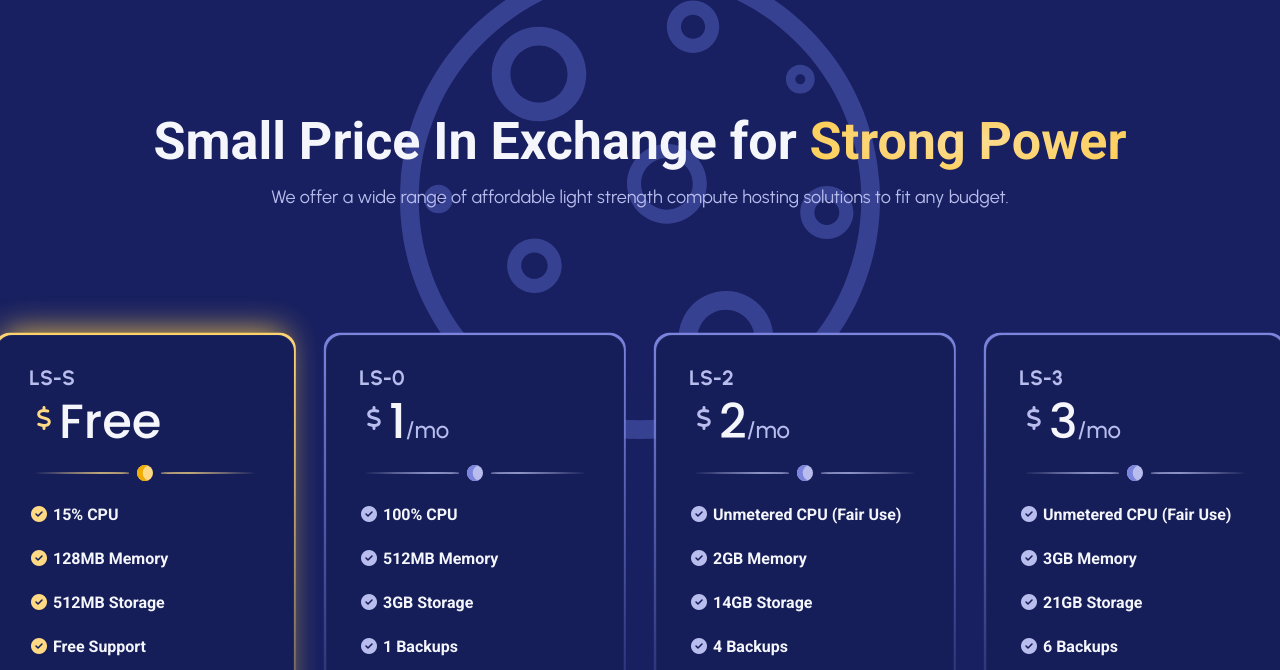
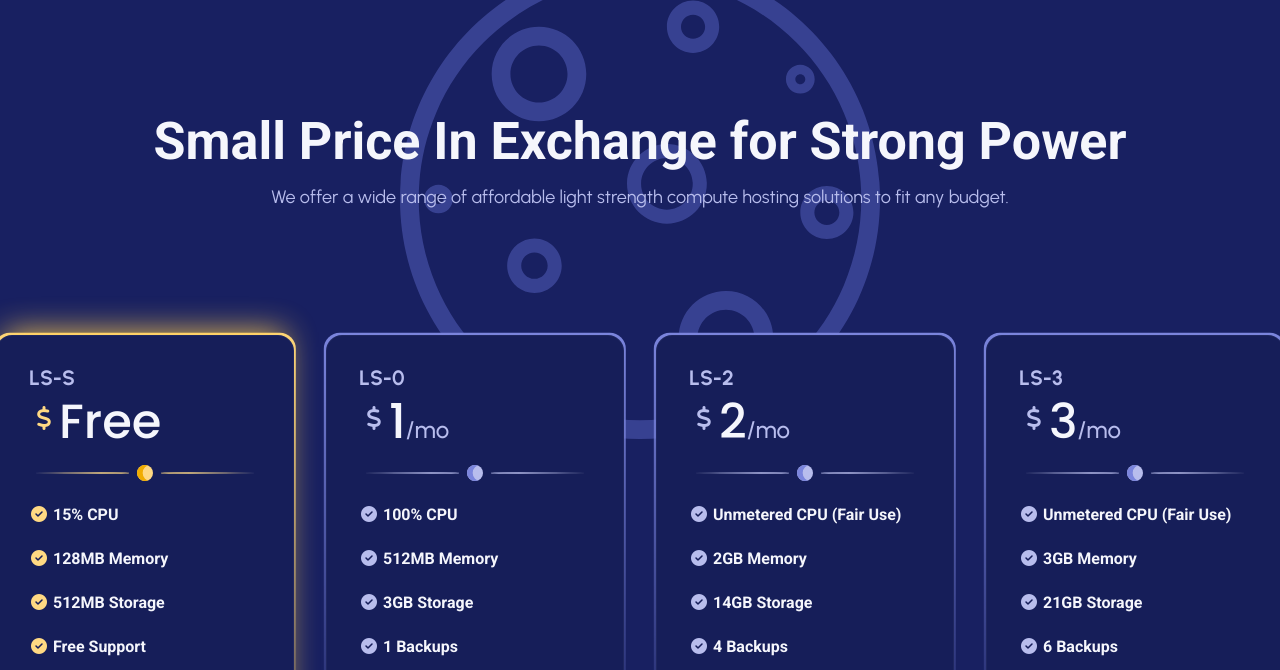
Before and after one commit to rhawkins030/Site, a plain HTML site: page pricing/index.html in a window 1280 px wide. Shown: the part 73-743 px from the top of the page. Drawn offline with nearby package versions, Linux system fonts and the light colour scheme; some icons are missing.

Commit message:
some things don't take background-clip

```diff
--- a/css/pricing.css
+++ b/css/pricing.css
@@ -34,9 +34,7 @@
 }
 
 .gradTxt {
-    background: radial-gradient(var(--moonLight) 0%, var(--moon2) 100%);
-    background-clip: text;
-    color: transparent;
+    color: radial-gradient(var(--moonLight) 0%, var(--moon2) 100%);
 }
 
 .comeUp {
```
